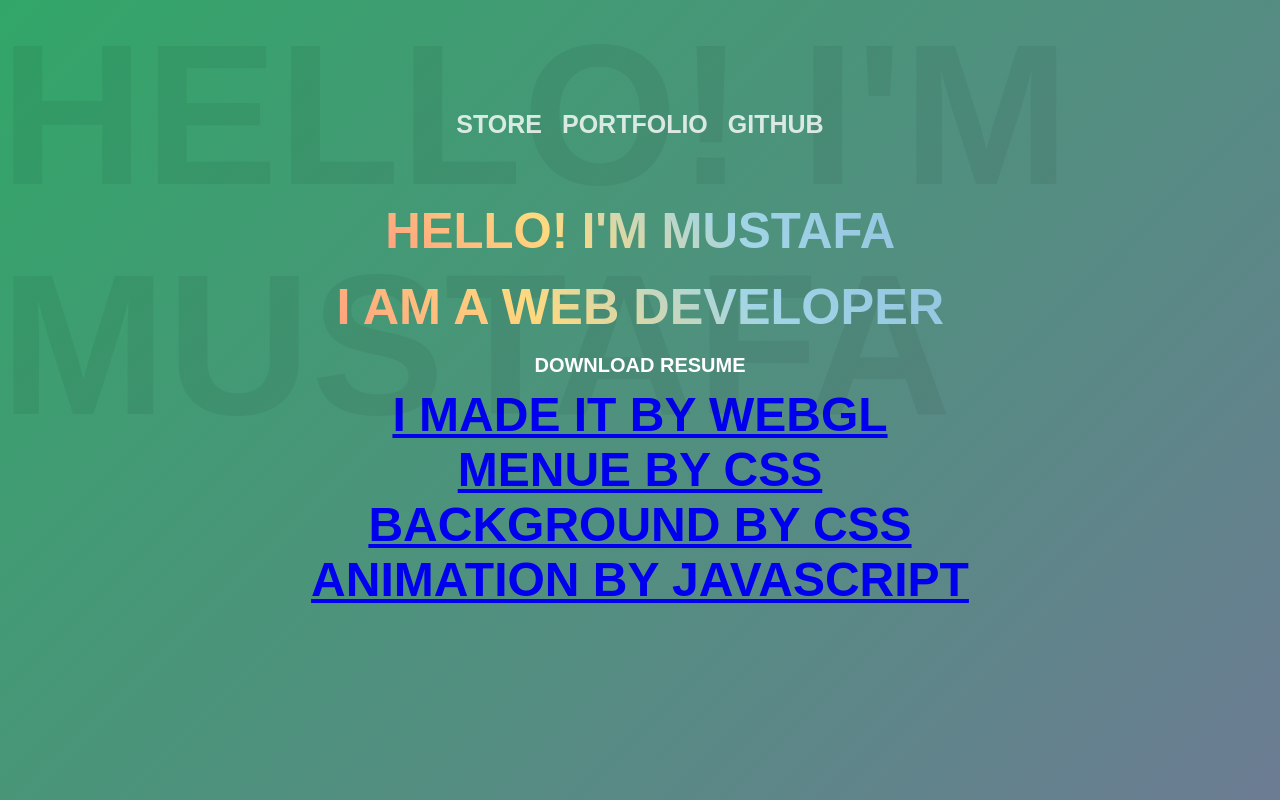
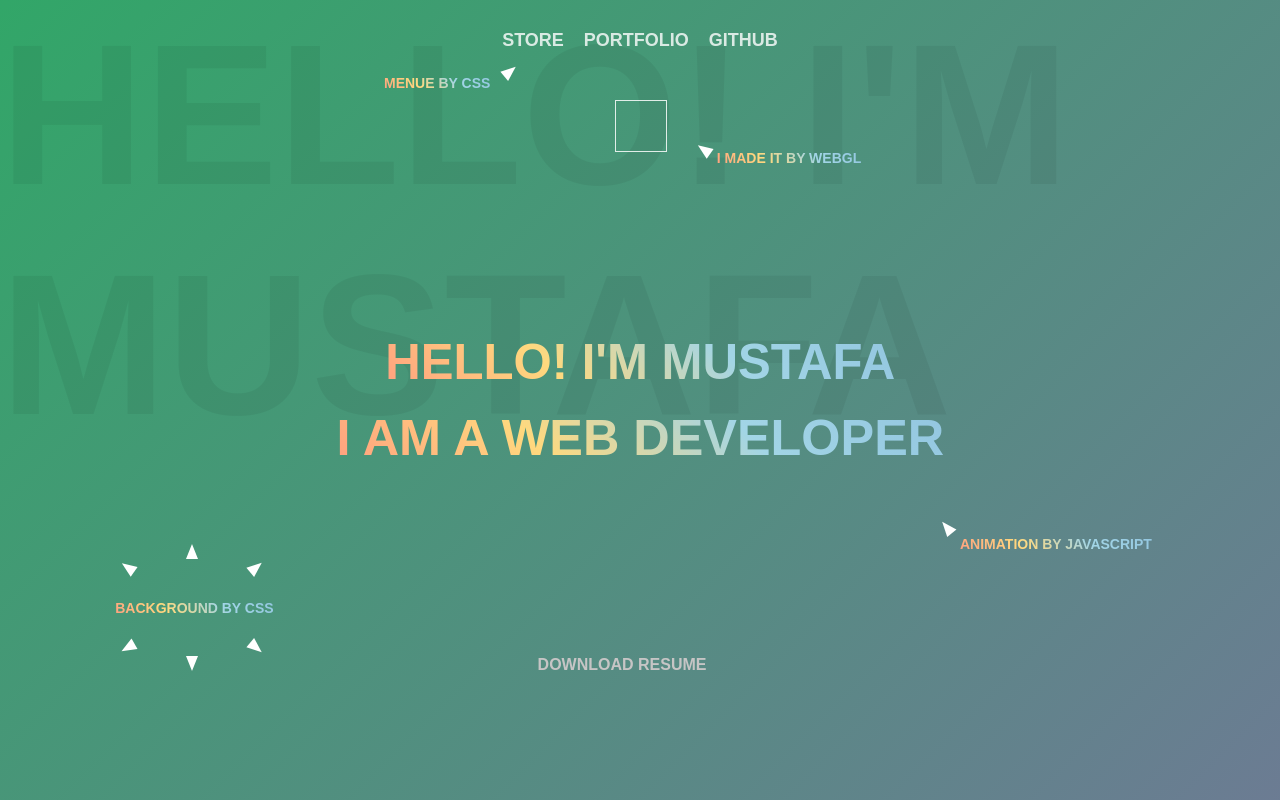
Before and after one commit to codealrawi/PORTFOLIO-by-WebGL, a plain HTML site: page index.html in a window 1280 px wide. Drawn offline with Linux system fonts and the light colour scheme; a web font is replaced by a local one.

Commit message:
Update styles.css
added anitmation & gradient

```diff
--- a/styles.css
+++ b/styles.css
@@ -65,11 +65,13 @@
     justify-content: center;
     align-items: center;
     gap: 20px;
-    font-size: 25px;
+    font-size: 18px;
     margin-top: 20px;
-    padding: 90px;
+    padding: 10px;
     position: absolute;
     top: 0;
+    left: 50%;
+    transform: translateX(-50%);
 }
 
 .project-link {
@@ -83,7 +85,6 @@
 .project-link:hover {
     transform: translateY(-5px);
     opacity: 1;
-    color: #c1ed00;
 }
 
 .project-link::before {
@@ -111,7 +112,7 @@
     transform: translateX(-50%) scaleX(0);
     width: 100%;
     height: 2px;
-    background-color: #c1ed00;
+    background-color: #eaff00;
     opacity: 0;
     transform-origin: center center;
     transition: transform 0.3s ease-in-out, opacity 0.3s ease-in-out;
@@ -120,16 +121,19 @@
 .project-link:hover::after {
     transform: translateX(-50%) scaleX(1);
     opacity: 1;
+    color: #ddff00;
 }
 
 .download-link {
-    font-size: 20px;
+    font-size: 16px;
     font-weight: bold;
-    color: #fff;
+    color: #c6c5c5;
     text-decoration: none;
     position: relative;
     transition: color 0.3s ease-in-out, transform 0.3s ease-in-out;
-    padding: 10px;
+    position: absolute;
+    top: 82%;
+    left: 42%;
 }
 
 .download-link:hover {
@@ -138,12 +142,12 @@
 }
 
 .download-link::before {
-    content: "😎 You should take me to work 😎";
+    content: "You should take me to work 😎";
     position: absolute;
     top: 100%;
     left: 50%;
     transform: translateX(-50%);
-    font-size: 30px;
+    font-size: 20px;
     color: #fff;
     white-space: nowrap;
     opacity: 0;
@@ -154,29 +158,249 @@
     opacity: 1;
 }
 
-  @keyframes appearAnimation {
-    0% {
-      opacity: 0;
-      transform: translateY(30px);
+.cube-container {
+    position: absolute;
+    top: 100px;
+    left: 50%;
+    transform: translateX(-50%);
 }
+
+.cube {
+    width: 50px;
+    height: 50px;
+    position: relative;
+    transform-style: preserve-3d;
+    animation: rotateCube 5s infinite linear;
+}
+
+.cube-face {
+    width: 50px;
+    height: 50px;
+    position: absolute;
+    border: 1px solid #fff;
+    opacity: 0.6;
+}
+
+.front {
+    transform: translateZ(25px);
+}
+
+.back {
+    transform: rotateY(180deg) translateZ(25px);
+}
+
+.right {
+    transform: rotateY(90deg) translateZ(25px);
+}
+
+.left {
+    transform: rotateY(-90deg) translateZ(25px);
+}
+
+.top {
+    transform: rotateX(90deg) translateZ(25px);
+}
+
+.bottom {
+    transform: rotateX(-90deg) translateZ(25px);
+}
+
+.arrow {
+    width: 0;
+    height: 0;
+    border-left: 6px solid transparent;
+    border-right: 6px solid transparent;
+    border-bottom: 15px solid #ffffff;
+    position: absolute;
+    top: 142px;
+    left: 55%;
+    transform: translateX(-50%) rotate(305deg);
+}
+
+.arrow-3 {
+    width: 0;
+    height: 0;
+    border-left: 6px solid transparent;
+    border-right: 6px solid transparent;
+    border-bottom: 15px solid #fff;
+    position: absolute;
+    top: 82%;
+    left: 15%;
+    transform: translateX(-50%) rotate(180deg);
+}
+
+.arrow-4 {
+    width: 0;
+    height: 0;
+    border-left: 6px solid transparent;
+    border-right: 6px solid transparent;
+    border-bottom: 15px solid #fff;
+    position: absolute;
+    top: 80%;
+    left: 20%;
+    transform: translateX(-50%) rotate(130deg);
+}
+
+.arrow-5 {
+    width: 0;
+    height: 0;
+    border-left: 6px solid transparent;
+    border-right: 6px solid transparent;
+    border-bottom: 15px solid #fff;
+    position: absolute;
+    top: 70%;
+    left: 20%;
+    transform: translateX(-50%) rotate(50deg);
+}
+
+.arrow-6 {
+    width: 0;
+    height: 0;
+    border-left: 6px solid transparent;
+    border-right: 6px solid transparent;
+    border-bottom: 15px solid #fff;
+    position: absolute;
+    top: 68%;
+    left: 15%;
+    transform: translateX(-50%) rotate(360deg);
+}
+
+.arrow-7 {
+    width: 0;
+    height: 0;
+    border-left: 6px solid transparent;
+    border-right: 6px solid transparent;
+    border-bottom: 15px solid #fff;
+    position: absolute;
+    top: 70%;
+    left: 10%;
+    transform: translateX(-50%) rotate(305deg);
+}
+
+.arrow-8 {
+    width: 0;
+    height: 0;
+    border-left: 6px solid transparent;
+    border-right: 6px solid transparent;
+    border-bottom: 15px solid #fff;
+    position: absolute;
+    top: 80%;
+    left: 10%;
+    transform: translateX(-50%) rotate(240deg);
+}
+
+.arrow-2 {
+    width: 0;
+    height: 0;
+    border-left: 6px solid transparent;
+    border-right: 6px solid transparent;
+    border-bottom: 15px solid #fff;
+    position: absolute;
+    top: 64px;
+    left: 510px;
+    transform: translateX(-50%) rotate(50deg);
+}
+
+.arrow-js {
+    width: 0;
+    height: 0;
+    border-left: 6px solid transparent;
+    border-right: 6px solid transparent;
+    border-bottom: 15px solid #fff;
+    position: absolute;
+    top: 65%;
+    left: 74%;
+    transform: translateX(-50%) rotate(320deg);
+}
+
+
+.bg-text {
+    font-size: 14px;
+    color: #fff;
+    position: absolute;
+    top: 75%;
+    left: 9%;
+    transform: translateX(-0%) rotate(0deg);
+    text-align: center;
+    background-image: linear-gradient(45deg, #FF9F7F, #FFD97E, #A2D5E6, #93C6E0);
+    -webkit-background-clip: text;
+    background-clip: text;
+    color: transparent;
+    animation: gradientTextAnimation 5s linear infinite;
+}
+
+.webgl-text {
+    font-size: 14px;
+    color: #fff;
+    position: absolute;
+    top: 150px;
+    left: 56%;
+    transform: translateX(-0%) rotate(0deg);
+    text-align: center;
+    background-image: linear-gradient(45deg, #FF9F7F, #FFD97E, #A2D5E6, #93C6E0);
+    -webkit-background-clip: text;
+    background-clip: text;
+    color: transparent;
+    animation: gradientTextAnimation 5s linear infinite;
+}
+
+.js-text {
+    font-size: 14px;
+    color: #fff;
+    position: absolute;
+    top: 67%;
+    left: 75%;
+    transform: translateX(-0%) rotate(0deg);
+    text-align: center;
+    background-image: linear-gradient(45deg, #FF9F7F, #FFD97E, #A2D5E6, #93C6E0);
+    -webkit-background-clip: text;
+    background-clip: text;
+    color: transparent;
+    animation: gradientTextAnimation 5s linear infinite;
+}
+
+.menue-text {
+    font-size: 14px;
+    color: #fff;
+    position: absolute;
+    top: 75px;
+    left: 30%;
+    transform: translateX(-0%) rotate(0deg);
+    text-align: center;
+    background-image: linear-gradient(45deg, #FF9F7F, #FFD97E, #A2D5E6, #93C6E0);
+    -webkit-background-clip: text;
+    background-clip: text;
+    color: transparent;
+    animation: gradientTextAnimation 5s linear infinite;
+}
+
+@keyframes gradientAnimation {
+
+    0%,
     100% {
-      opacity: 1;
-      transform: translateY(0);
+        background-position: 0 0;
+    }
+
+    25% {
+        background-position: 100% 0;
+    }
+
+    50% {
+        background-position: 100% 100%;
+    }
+
+    75% {
+        background-position: 0 100%;
     }
 }
 
-  @keyframes gradientAnimation {
-    0%, 100% {
+@keyframes gradientTextAnimation {
+    0% {
         background-position: 0 0;
     }
-    25% {
-      background-position: 100% 0;
-    }
-    50% {
-      background-position: 100% 100%;
-    }
-    75% {
-      background-position: 0 100%;
+
+    100% {
+        background-position: 200% 0;
     }
 }
 
@@ -184,6 +408,7 @@
     0% {
         transform: scale(1);
     }
+
     100% {
         transform: scale(1.1);
     }
@@ -193,7 +418,27 @@
     0% {
         transform: rotateX(0deg) rotateY(0deg);
     }
+
     100% {
         transform: rotateX(15deg) rotateY(15deg);
     }
 }
+
+@keyframes rotateCube {
+    0% {
+        transform: rotateY(0deg) rotateX(0deg);
+    }
+
+    100% {
+        transform: rotateY(360deg) rotateX(360deg);
+    }
+}
+
+.bg-text a,
+.js-text a,
+.menue-text a,
+.webgl-text a {
+    color: inherit;
+    text-decoration: none;
+    transition: color 0.3s ease-in-out;
+}
```
Lines whose indentation alone changed are shown as unchanged.
